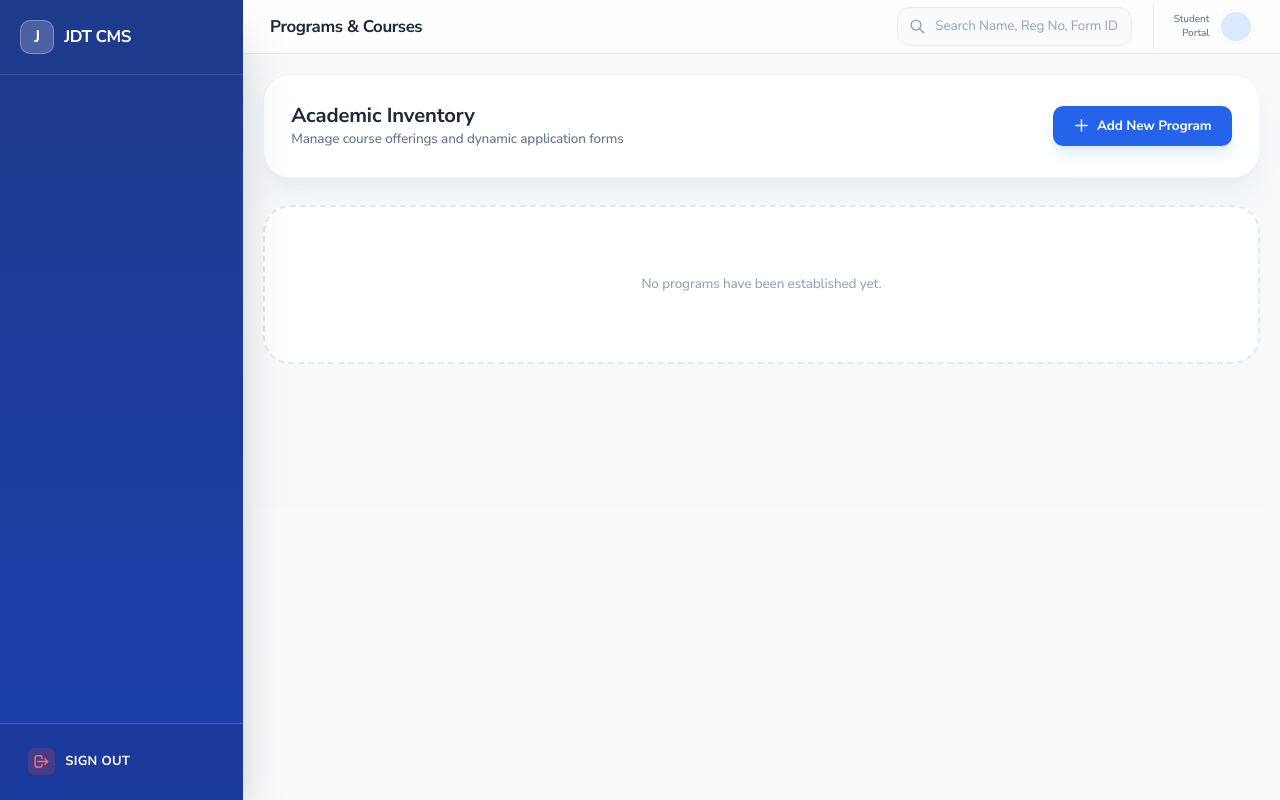
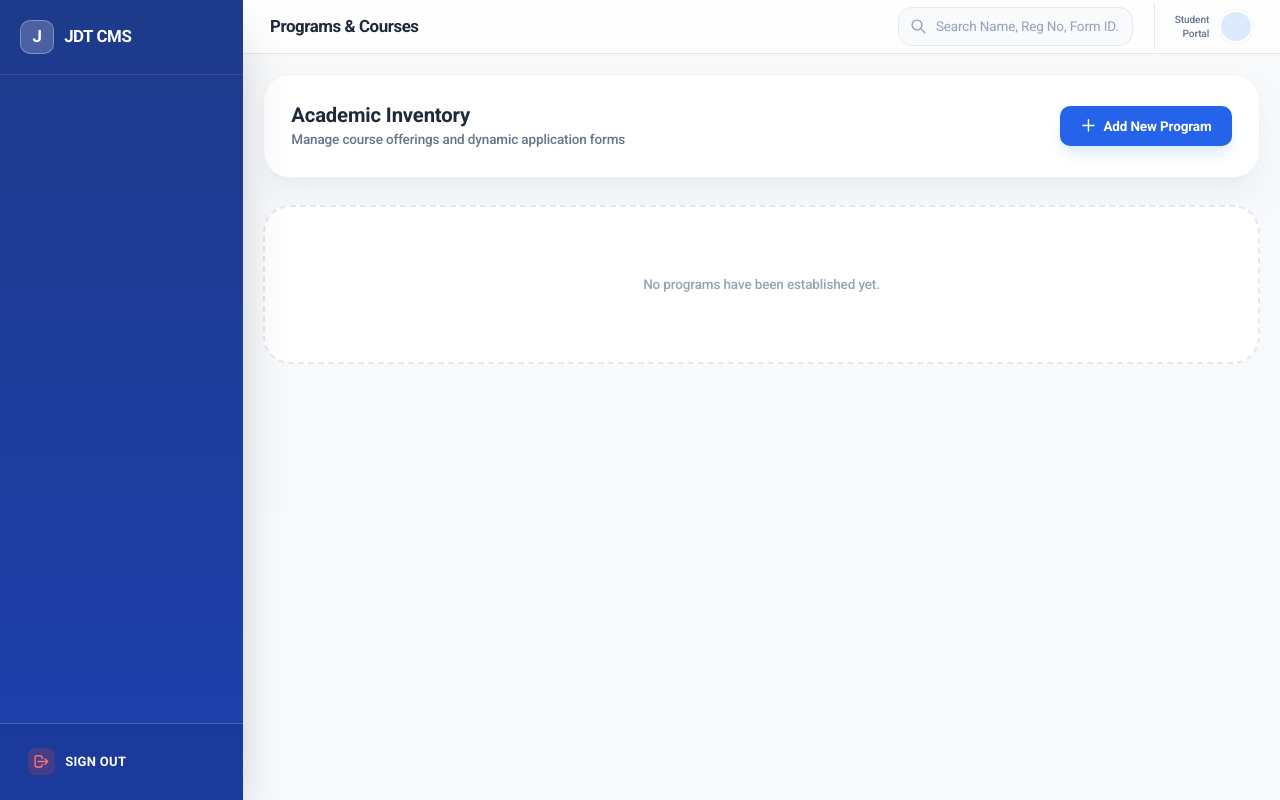
Before and after one commit to iqraait/JDT-Automation-System-, a Django app: page /academics/courses/ in a window 1280 px wide. Run offline with Django 5.2, Linux system fonts and the light colour scheme; data that the repository does not hold is empty; some libraries are stand-ins or nearby versions.

Commit message:
Update overall font to Roboto for text and numbers

```diff
--- a/templates/base.html
+++ b/templates/base.html
@@ -9,21 +9,21 @@
     <!-- Tailwind CSS -->
     <script src="https://cdn.tailwindcss.com"></script>
 
-    <!-- Google Fonts: Nunito Sans for all text & numbers -->
+    <!-- Google Fonts: Roboto for all text & numbers -->
     <link rel="preconnect" href="https://fonts.googleapis.com">
     <link rel="preconnect" href="https://fonts.gstatic.com" crossorigin>
-    <link href="https://fonts.googleapis.com/css2?family=Nunito+Sans:ital,opsz,wght@0,6..12,300..900;1,6..12,300..900&display=swap" rel="stylesheet">
+    <link href="https://fonts.googleapis.com/css2?family=Roboto:ital,wght@0,300;0,400;0,500;0,700;0,900;1,300;1,400;1,500;1,700;1,900&display=swap" rel="stylesheet">
 
     <style>
         * {
             font-style: normal !important;
-            font-family: 'Nunito Sans', system-ui, -apple-system, BlinkMacSystemFont, "Segoe UI", Roboto, sans-serif !important;
+            font-family: 'Roboto', system-ui, -apple-system, BlinkMacSystemFont, "Segoe UI", sans-serif !important;
         }
 
         /* Compact Responsive Display Scaling for clean 100% browser zoom */
         html {
             font-size: 13.5px;
-            font-family: 'Nunito Sans', system-ui, -apple-system, BlinkMacSystemFont, "Segoe UI", Roboto, sans-serif !important;
+            font-family: 'Roboto', system-ui, -apple-system, BlinkMacSystemFont, "Segoe UI", sans-serif !important;
         }
         @media screen and (min-width: 1024px) {
             html {
@@ -42,7 +42,7 @@
         }
 
         body {
-            font-family: 'Nunito Sans', system-ui, -apple-system, BlinkMacSystemFont, "Segoe UI", Roboto, sans-serif !important;
+            font-family: 'Roboto', system-ui, -apple-system, BlinkMacSystemFont, "Segoe UI", sans-serif !important;
             background-color: #f8fafc;
             color: #1e293b;
             -webkit-font-smoothing: antialiased;
@@ -51,12 +51,12 @@
         }
 
         input, select, textarea, button, table, td, th {
-            font-family: 'Nunito Sans', system-ui, -apple-system, BlinkMacSystemFont, "Segoe UI", Roboto, sans-serif !important;
+            font-family: 'Roboto', system-ui, -apple-system, BlinkMacSystemFont, "Segoe UI", sans-serif !important;
         }
 
-        /* Format numbers crisply with Nunito Sans tabular numerals */
+        /* Format numbers crisply with Roboto tabular numerals */
         .font-mono, .font-numbers, [data-numbers], code, pre {
-            font-family: 'Nunito Sans', system-ui, -apple-system, sans-serif !important;
+            font-family: 'Roboto', system-ui, -apple-system, sans-serif !important;
             font-variant-numeric: tabular-nums;
             font-feature-settings: "tnum";
             letter-spacing: -0.01em;
--- a/templates/dashboard_base.html
+++ b/templates/dashboard_base.html
@@ -424,9 +424,9 @@
         scrollbar-width: none;  /* Firefox */
     }
 
-    /* Sidebar Typography +1 boost with Nunito Sans */
+    /* Sidebar Typography +1 boost with Roboto */
     #sidebar, #sidebar * {
-        font-family: 'Nunito Sans', system-ui, -apple-system, sans-serif !important;
+        font-family: 'Roboto', system-ui, -apple-system, sans-serif !important;
     }
     #sidebar button, #sidebar button span {
         font-size: 15px !important;
```
